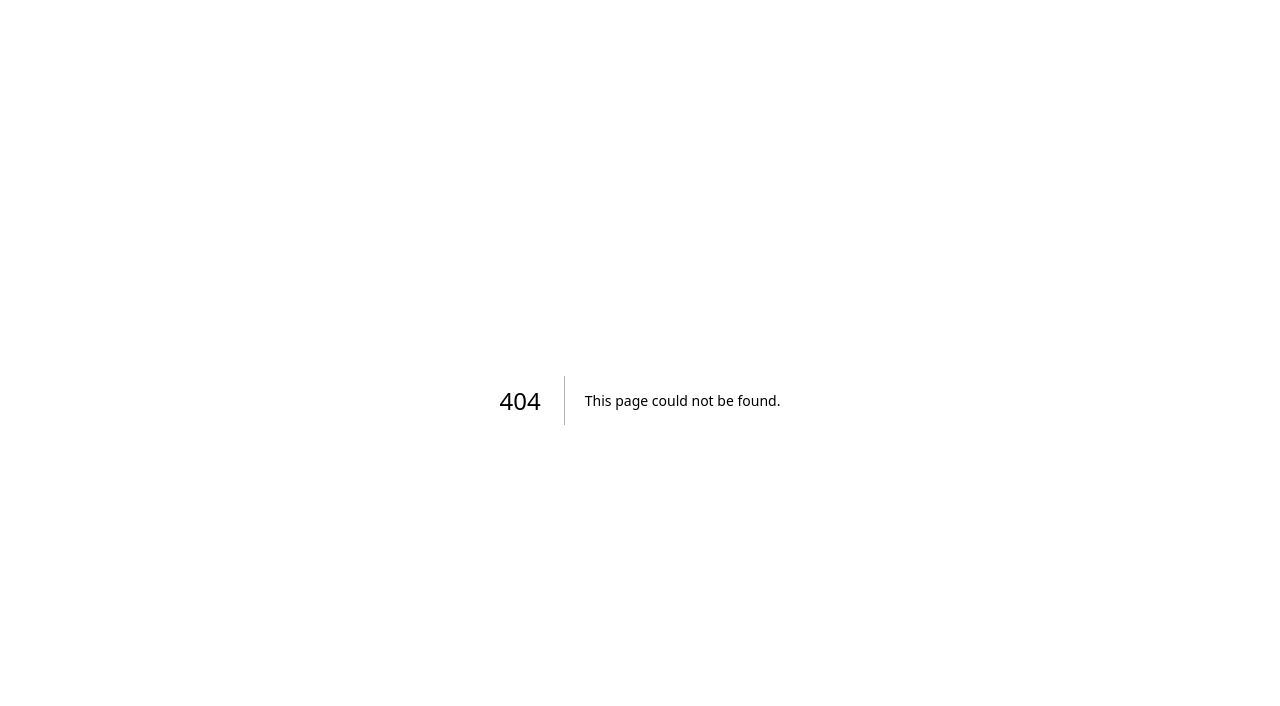
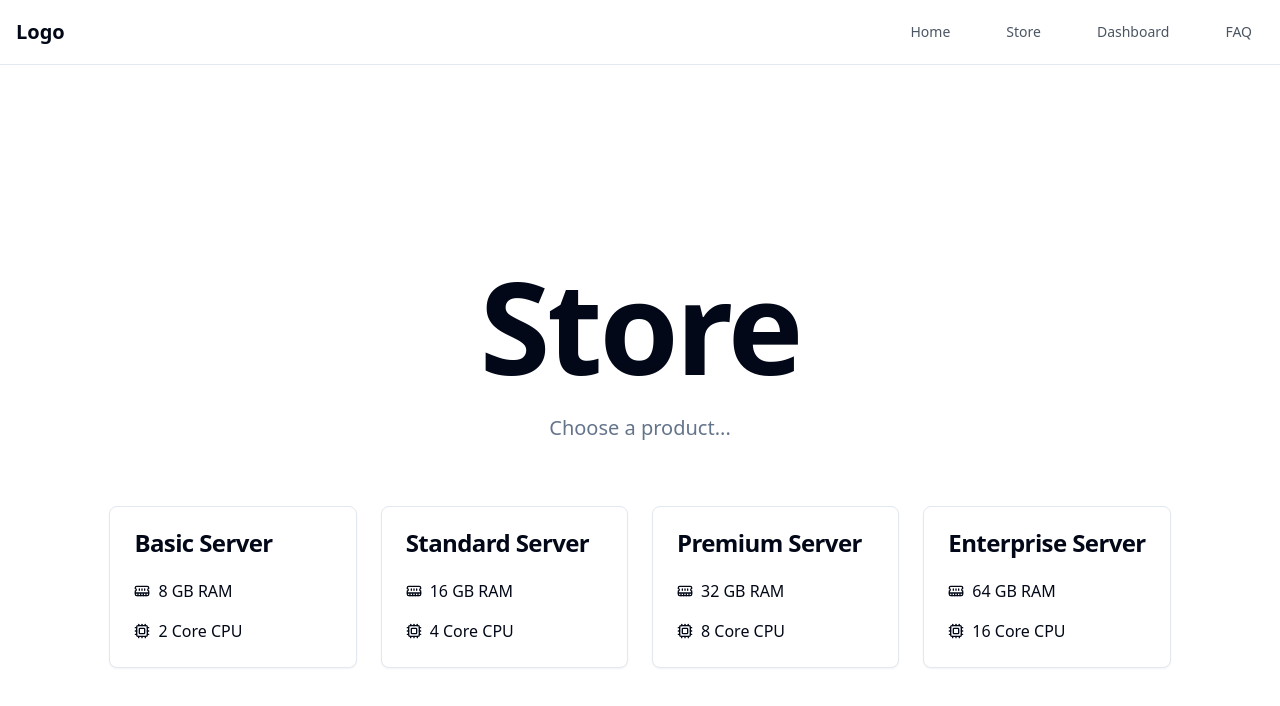
Before and after one commit to samuelmjordan/hosting-platform-web, a Next.js app: page /store in a window 1280 px wide. Before the commit this address had no page. Shown: the top 706 px of the page. Built offline with nearby package versions, Linux system fonts and the light colour scheme.

Commit message:
add navigation

```diff
--- /dev/null
+++ b/src/app/(core)/dashboard/page.tsx
@@ -0,0 +1,16 @@
+import ProductGrid from "@/app/_components/productGrid"
+
+export default function Dashboard() {
+  return (
+    <main className="flex-1">
+      <div className="container flex flex-col items-center justify-center min-h-screen px-4 py-16 mx-auto sm:py-24">
+        <h1 className="text-6xl font-extrabold tracking-tight text-center sm:text-8xl lg:text-9xl">
+          Dashboard
+        </h1>
+        <p className="max-w-3xl mt-6 text-xl text-center text-muted-foreground">
+          Your servers...
+        </p>
+      </div>
+    </main>
+  )
+}
--- /dev/null
+++ b/src/app/(core)/layout.tsx
@@ -0,0 +1,18 @@
+import Navbar from "@/app/_components/navbar"
+
+export default function RootLayout({
+  children,
+}: {
+  children: React.ReactNode
+}) {
+  return (
+    <html lang="en">
+      <body>
+        <Navbar />
+        <main>
+          {children}
+        </main>
+      </body>
+    </html>
+  )
+}
--- /dev/null
+++ b/src/app/(core)/store/page.tsx
@@ -0,0 +1,19 @@
+import ProductGrid from "@/app/_components/productGrid"
+
+export default function Store() {
+  return (
+    <main className="flex-1">
+      <div className="container flex flex-col items-center justify-center min-h-screen px-4 py-16 mx-auto sm:py-24">
+        <h1 className="text-6xl font-extrabold tracking-tight text-center sm:text-8xl lg:text-9xl">
+          Store
+        </h1>
+        <p className="max-w-3xl mt-6 text-xl text-center text-muted-foreground">
+          Choose a product...
+        </p>
+        <div>
+          <ProductGrid />
+        </div>
+      </div>
+    </main>
+  )
+}
--- a/src/app/(marketing)/page.tsx
+++ b/src/app/(marketing)/page.tsx
@@ -1,6 +1,6 @@
 import { Button } from "@/components/ui/button"
 import Link from "next/link"
-import ProductGrid from "./product/ProductGrid"
+import ProductGrid from "@/app/_components/productGrid"
 
 export default function Home() {
 
@@ -15,12 +15,14 @@ export default function Home() {
         </p>
         <div className="flex gap-4 mt-10">
           <Button asChild size="lg">
-            <Link href="/dashboard">
+            <Link href="/store">
               Create Account
             </Link>
           </Button>
           <Button variant="outline" size="lg">
-            Log In
+          <Link href="/store">
+              Log in
+            </Link>
           </Button>
         </div>
         <div>
--- /dev/null
+++ b/src/app/_components/navbar.tsx
@@ -0,0 +1,73 @@
+"use client";
+
+import React, { useState } from 'react';
+import { Menu } from 'lucide-react';
+import { Button } from '@/components/ui/button';
+
+const Navbar = () => {
+  const [isMenuOpen, setIsMenuOpen] = useState(false);
+
+  const menuItems = [
+    { label: 'Home', href: '/' },
+    { label: 'Store', href: '/store' },
+    { label: 'Dashboard', href: '/dashboard' },
+    { label: 'FAQ', href: '/faq' },
+  ];
+
+  return (
+    <nav className="w-full border-b bg-white">
+      <div className="mx-auto max-w-7xl px-4">
+        <div className="relative flex h-16 items-center justify-between">
+          {/* Logo */}
+          <div className="flex-shrink-0">
+            <span className="text-xl font-bold">Logo</span>
+          </div>
+
+          {/* Desktop menu */}
+          <div className="hidden md:flex md:space-x-8">
+            {menuItems.map((item) => (
+              <a
+                key={item.label}
+                href={item.href}
+                className="text-gray-600 hover:text-gray-900 px-3 py-2 text-sm font-medium"
+              >
+                {item.label}
+              </a>
+            ))}
+          </div>
+
+          {/* Mobile menu button */}
+          <div className="md:hidden">
+            <Button
+              variant="ghost"
+              size="icon"
+              onClick={() => setIsMenuOpen(!isMenuOpen)}
+            >
+              <Menu className="h-6 w-6" />
+            </Button>
+          </div>
+
+          {/* Mobile menu dropdown */}
+          {isMenuOpen && (
+            <div className="absolute right-0 top-16 w-full bg-white border-b md:hidden">
+              <div className="flex flex-col space-y-1 px-4 py-2">
+                {menuItems.map((item) => (
+                  <a
+                    key={item.label}
+                    href={item.href}
+                    className="text-gray-600 hover:text-gray-900 px-3 py-2 text-sm font-medium"
+                    onClick={() => setIsMenuOpen(false)}
+                  >
+                    {item.label}
+                  </a>
+                ))}
+              </div>
+            </div>
+          )}
+        </div>
+      </div>
+    </nav>
+  );
+};
+
+export default Navbar;
```
Also changed, not shown: src/app/_components/productGrid.tsx (renamed from src/app/(marketing)/product/ProductGrid.tsx), src/app/types.ts (renamed from src/app/(marketing)/product/types.ts).
